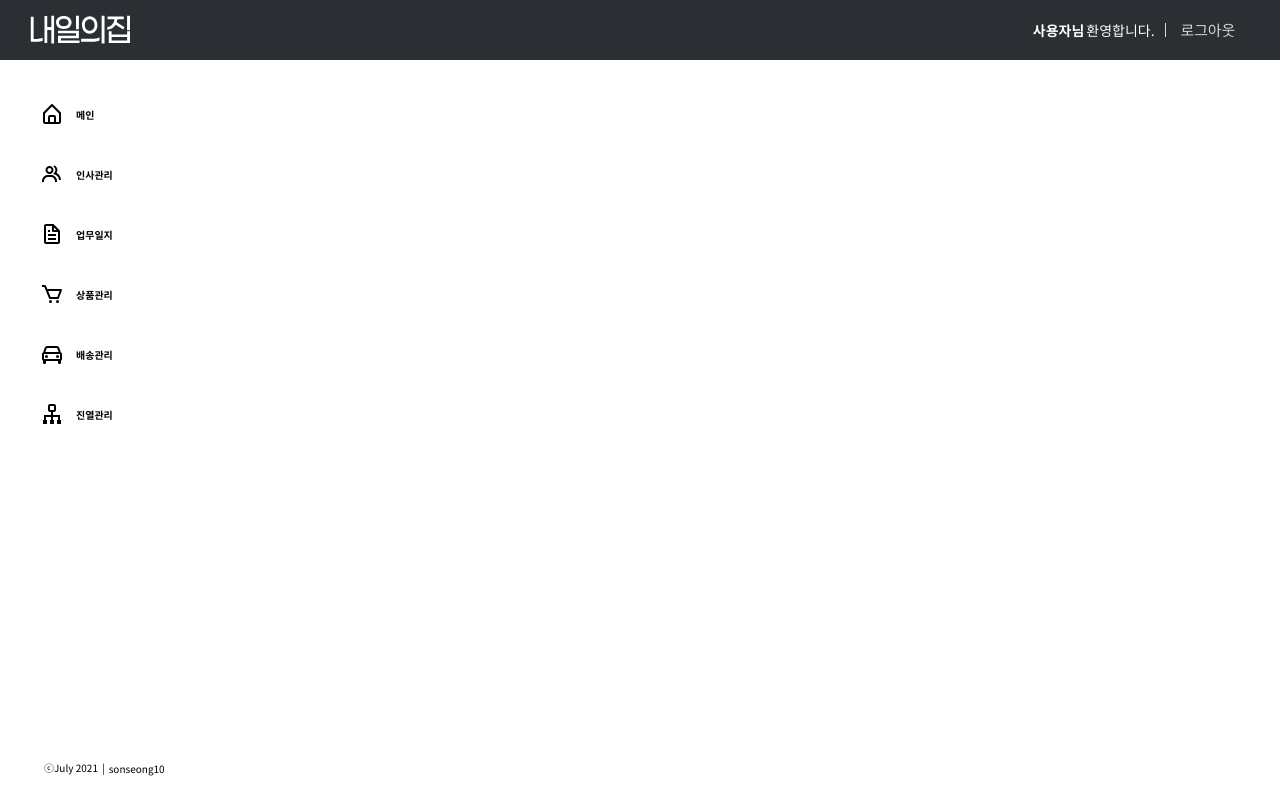
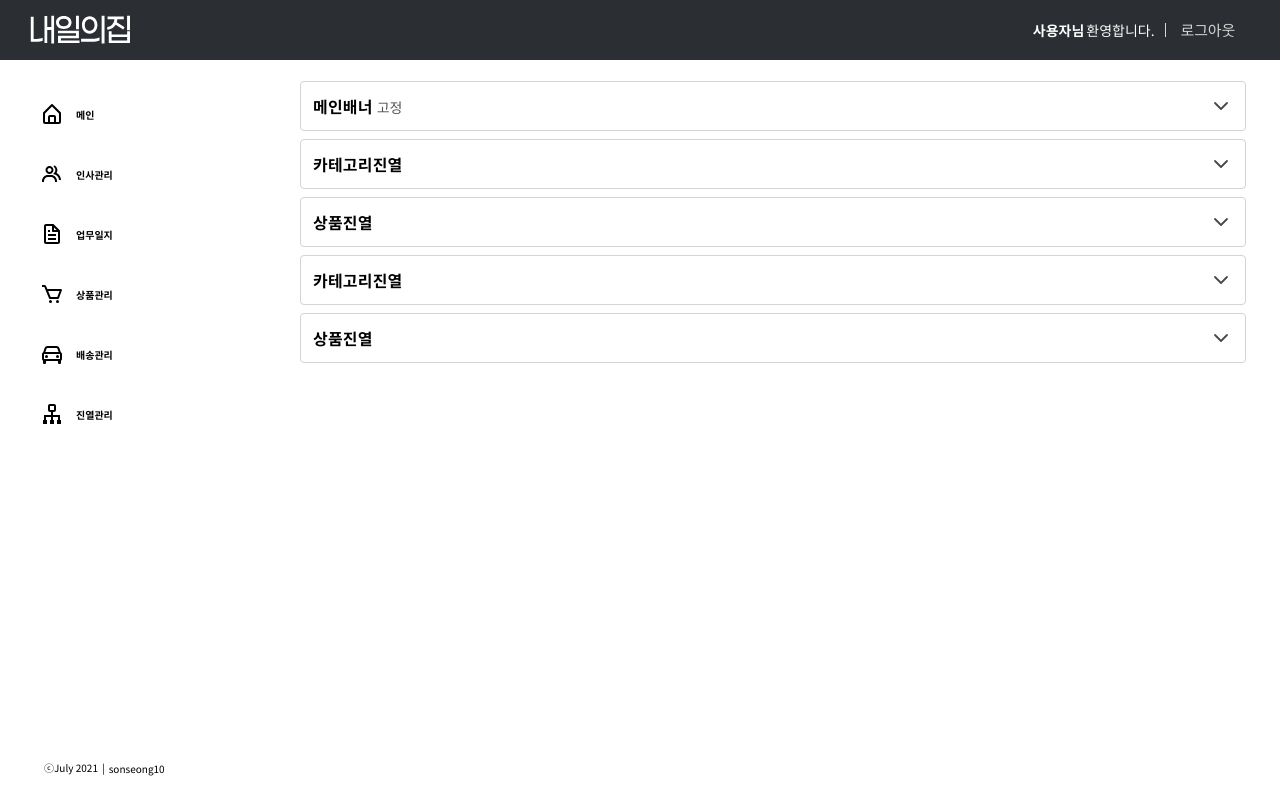
Before and after one commit to sonseong10/ecommerce-monorepo, a React (Create React App) app: page /admin/display in a window 1280 px wide. Built offline with nearby package versions, Linux system fonts and the light colour scheme; no server answers.

Commit message:
진열관리 라우터 연결 및 기획점검

```diff
--- a/src/components/ui/Accordion.tsx
+++ b/src/components/ui/Accordion.tsx
@@ -1,7 +1,7 @@
 import SVG from 'commons/styles/svgIcon'
 import React, { useCallback, useEffect, useState } from 'react'
 import styled from 'styled-components'
-import { ElementGroup, Text, Title } from 'styles/components'
+import { Text, Title } from 'styles/components'
 import type { Color } from 'styles/stylesVo'
 
 const AccordionWrapper = styled.section`
@@ -10,14 +10,18 @@ const AccordionWrapper = styled.section`
   flex-direction: column;
   justify-content: space-between;
   align-items: center;
-  padding: 20px;
+  padding: 12px;
   width: 100%;
-  border: 1px solid var(--border-dark);
-  border-radius: 10px;
+  border: 1px solid var(--border-primary);
+  border-radius: 4px;
   background-color: var(--body-background);
 
+  > button > div > strong {
+    margin-right: 4px;
+  }
+
   &:not(:last-of-type) {
-    margin-bottom: 24px;
+    margin-bottom: 8px;
   }
 `
 const ToggleIcon = styled.div<{ active: boolean }>`
@@ -26,8 +30,8 @@ const ToggleIcon = styled.div<{ active: boolean }>`
     display: block;
     width: 24px;
     height: 24px;
-    background: url(${SVG.DownArrow('#25282b')}) no-repeat center center;
-    background-size: 28px;
+    background: url(${SVG.DownArrow('#484848')}) no-repeat center center;
+    background-size: 24px;
     border: none;
     transform: ${props => (props.active ? 'rotate(180deg)' : 'rotate(0 deg)')};
     transition: transform 0.2s;
@@ -95,14 +99,14 @@ const AccordionContents: React.FC<{
   return (
     <>
       <ToggleBtn onClick={openHandler}>
-        <ElementGroup.Row>
-          <Title size="xsm" as="h4">
+        <div>
+          <Title size="xsm" as={'strong'} mgBottom={0}>
             {contents.title}
           </Title>
-          <Text size="sm" color={contents.info?.color ? contents.info.color : 'description'}>
+          <Text size="sm" color={contents.info?.color ? contents.info.color : 'description'} as="span">
             {contents.info?.desc}
           </Text>
-        </ElementGroup.Row>
+        </div>
 
         <ToggleIcon active={isOpen} />
       </ToggleBtn>
--- a/src/pages/display/index.tsx
+++ b/src/pages/display/index.tsx
@@ -1,6 +1,133 @@
+import Accordion from 'components/ui/Accordion'
+import Button from 'components/ui/Button'
+import { UiInputFile } from 'components/ui/InputFile'
+import { UiInputText } from 'components/ui/InputText'
+import OptionGrid from 'components/ui/OptionGrid'
 import React from 'react'
+import { ElementGroup } from 'styles/components'
 function DisplayPage() {
-  return <></>
+  return (
+    <>
+      <ElementGroup.Row>
+        <div>
+          <Accordion
+            data={[
+              {
+                title: '메인배너',
+                info: { desc: '고정' },
+                element: (
+                  <OptionGrid
+                    data={[
+                      {
+                        title: '배너설정',
+                        element: (
+                          <>
+                            <div></div>
+                            <ElementGroup.Row>
+                              <UiInputFile id="dsd" />
+                              <UiInputText id="dsdd" />
+                              <Button iconName="Plus" iconPosition="center" btnType="border" thin btnSize="sm" />
+                              <Button
+                                iconName="Delete"
+                                iconPosition="center"
+                                btnType="border"
+                                thin
+                                btnSize="sm"
+                                disabled
+                              />
+                              <Button
+                                iconName="UpArrow"
+                                iconPosition="center"
+                                btnType="border"
+                                thin
+                                btnSize="sm"
+                                disabled
+                              />
+                              <Button
+                                iconName="DownArrow"
+                                iconPosition="center"
+                                btnType="border"
+                                thin
+                                btnSize="sm"
+                                disabled
+                              />
+                            </ElementGroup.Row>
+                            <ElementGroup.Row>
+                              <UiInputFile id="dsd" />
+                              <UiInputText id="dsdd" />
+                              <Button iconName="Plus" iconPosition="center" btnType="border" thin btnSize="sm" />
+                              <Button
+                                iconName="Delete"
+                                iconPosition="center"
+                                btnType="border"
+                                thin
+                                btnSize="sm"
+                                disabled
+                              />
+                              <Button
+                                iconName="UpArrow"
+                                iconPosition="center"
+                                btnType="border"
+                                thin
+                                btnSize="sm"
+                                disabled
+                              />
+                              <Button
+                                iconName="DownArrow"
+                                iconPosition="center"
+                                btnType="border"
+                                thin
+                                btnSize="sm"
+                                disabled
+                              />
+                            </ElementGroup.Row>
+                            <ElementGroup.Row>
+                              <UiInputFile id="dsd" />
+                              <UiInputText id="dsdd" />
+                              <Button iconName="Plus" iconPosition="center" btnType="border" thin btnSize="sm" />
+                              <Button
+                                iconName="Delete"
+                                iconPosition="center"
+                                btnType="border"
+                                thin
+                                btnSize="sm"
+                                disabled
+                              />
+                              <Button
+                                iconName="UpArrow"
+                                iconPosition="center"
+                                btnType="border"
+                                thin
+                                btnSize="sm"
+                                disabled
+                              />
+                              <Button
+                                iconName="DownArrow"
+                                iconPosition="center"
+                                btnType="border"
+                                thin
+                                btnSize="sm"
+                                disabled
+                              />
+                            </ElementGroup.Row>
+                          </>
+                        ),
+                      },
+                    ]}
+                  />
+                ),
+              },
+              { title: '카테고리진열' },
+              { title: '상품진열' },
+              { title: '카테고리진열' },
+              { title: '상품진열' },
+            ]}
+          />
+        </div>
+        <div></div>
+      </ElementGroup.Row>
+    </>
+  )
 }
 
 export default DisplayPage
--- a/src/styles/components.ts
+++ b/src/styles/components.ts
@@ -82,7 +82,7 @@ export const ElementGroup = {
 
     display: flex;
     flex-direction: row;
-    margin: 10px 0;
+    margin: 8px 0;
 
     & > * {
       margin: 3px 6px 3px 0;
```
